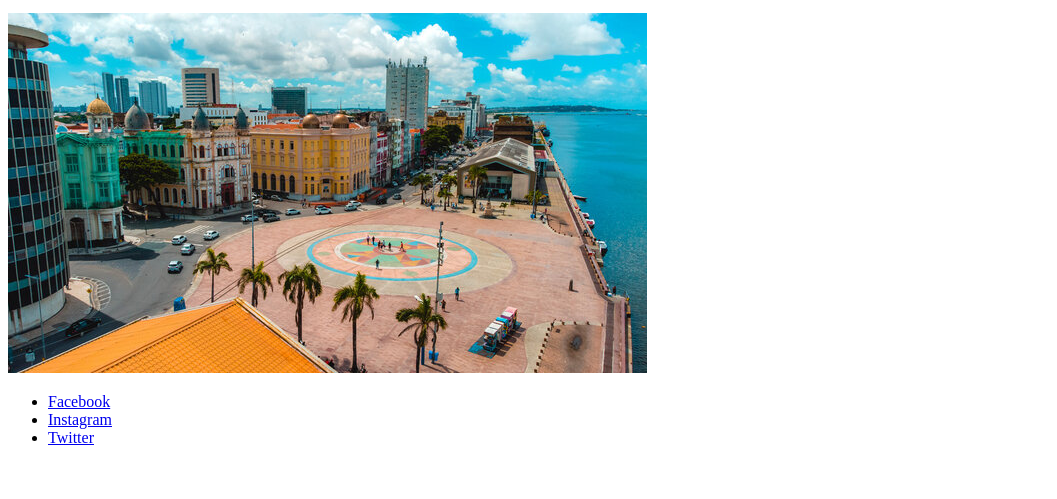
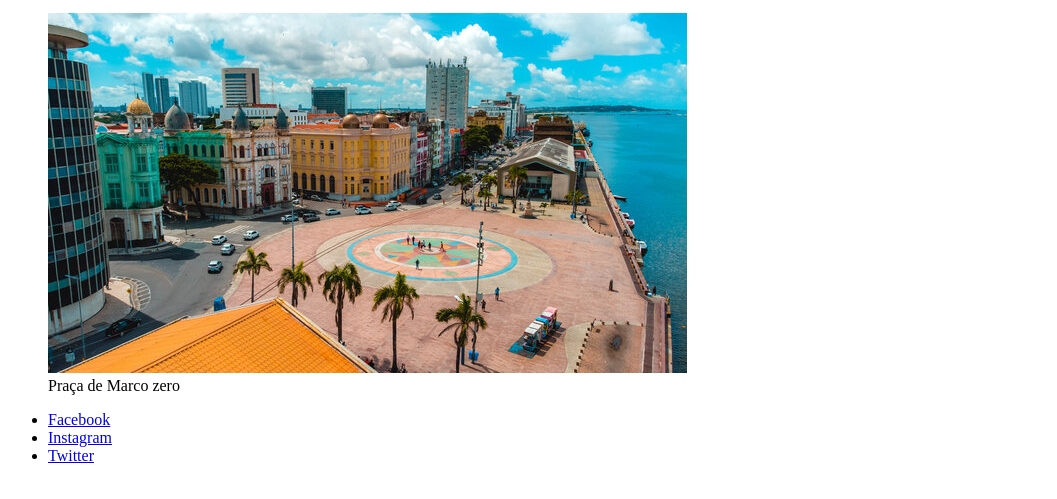
Before and after one commit to AlanPedroD/marco-zero, a plain HTML site: page index.html in a window 1280 px wide. Shown: the part 263-762 px from the top of the page, without its empty margins (0-1057 px from the left). Drawn offline with Linux system fonts and the light colour scheme.

Commit message:
tag figure adicionada

```diff
--- a/index.html
+++ b/index.html
@@ -25,7 +25,10 @@
                 O Marco Zero no Recife Antigo é um dos pontos turísticos mais importantes para quem deseja conhecer a capital de Pernambuco. <br> Isso porque é um local de importância histórica que conta o nascimento da cidade e possui forte referência cultural.
                 Além disso, <br> o Marco Zero recebe, anualmente, diversas comemorações e manifestações e também é um lugar muito famoso para quem busca eventos como o Carnaval.
             </p>
-            <img src="imagens/marco zero.jpg" alt="">
+            <figure>
+                <img src="imagens/marco zero.jpg" alt="imagem praca de marco zero" title="Praça de Marco zero">
+                <figcaption>Praça de Marco zero</figcaption>
+            </figure>
         </section>
     </main>
 
```
